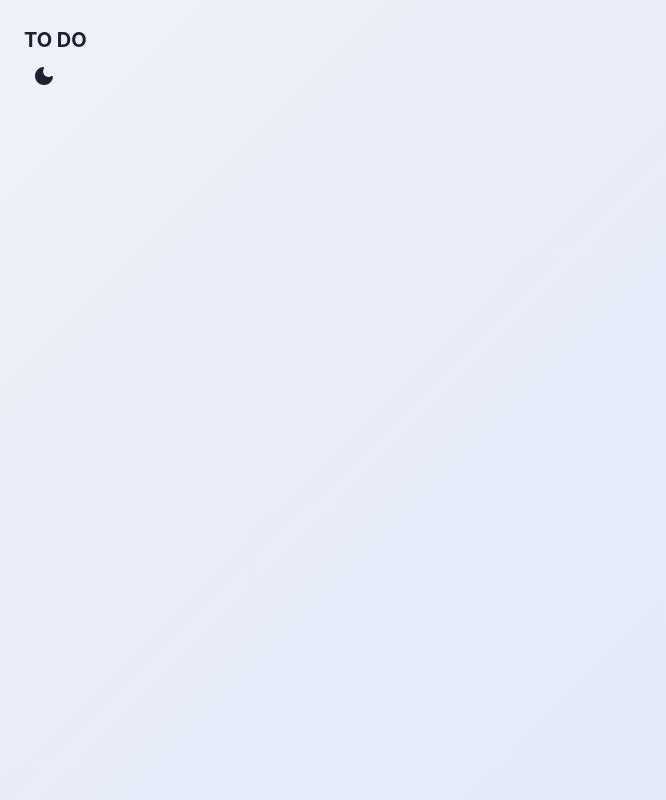
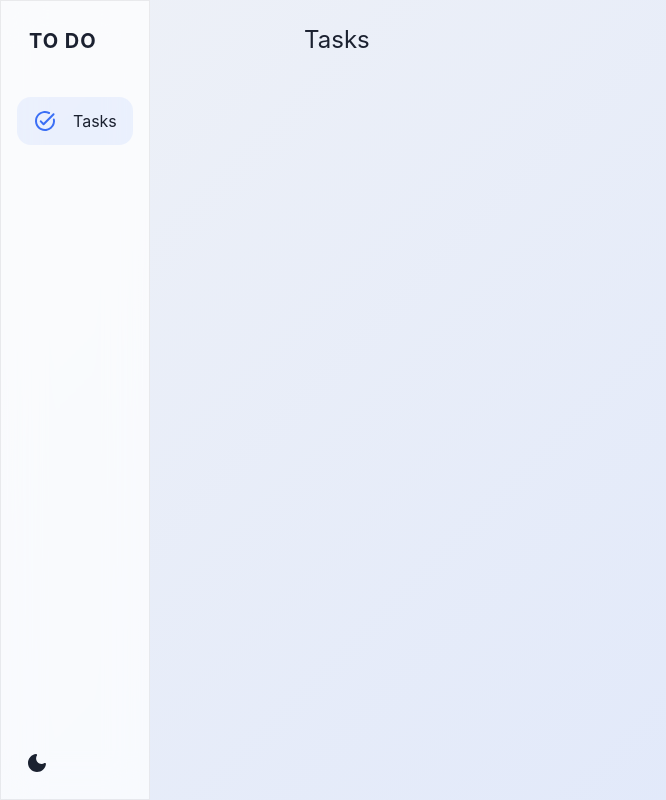
Before and after one commit to NachHeredia/Icaro-0326-PF-M3, a React (Vite) app: page / in a window 1280 px wide. Shown: the whole page, without its empty margins (0-666 px from the left). Built offline with nearby package versions, Linux system fonts and the light colour scheme.

Commit message:
Finalización de useFetch

```diff
--- a/src/App.jsx
+++ b/src/App.jsx
@@ -2,7 +2,7 @@ import { useMemo } from 'react'
 import { ThemeProvider, CssBaseline, Box, Typography } from '@mui/material'
 import { useThemeStore } from './store/useThemeStore'
 import { getTheme } from './theme/theme'
-import ThemeToggle from './components/ThemeToggle'
+import Sidebar from './components/SideBar'
 
 function App() {
 
@@ -14,9 +14,11 @@ function App() {
     <>
     <ThemeProvider theme={theme}>
       <CssBaseline />
-      <Box sx={{ p: 3 }}>
-        <Typography variant="h6">TO DO</Typography>
-        <ThemeToggle />
+      <Box sx={{ display: 'flex' }}>
+        <Sidebar />
+        <Box component="main" sx={{ flexGrow: 1, p: 3, pt: { xs: 10, md: 3 } }}>
+          <Typography variant="h5">Tasks</Typography>
+        </Box>
       </Box>
     </ThemeProvider>
     </>
--- a/src/hooks/useFetch.js
+++ b/src/hooks/useFetch.js
@@ -3,7 +3,7 @@ import { useEffect, useState } from 'react';
 const useFetch = (url) => {
   const [data, setData] = useState([]);
   const [loading, setLoading] = useState(true);
-  const [error, setError] = useState([]);
+  const [error, setError] = useState(null);
 
   useEffect(() => {
     const fetchData = async () => {
@@ -28,3 +28,5 @@ const useFetch = (url) => {
 
   return { data, loading, error };
 };
+
+export default useFetch
```
